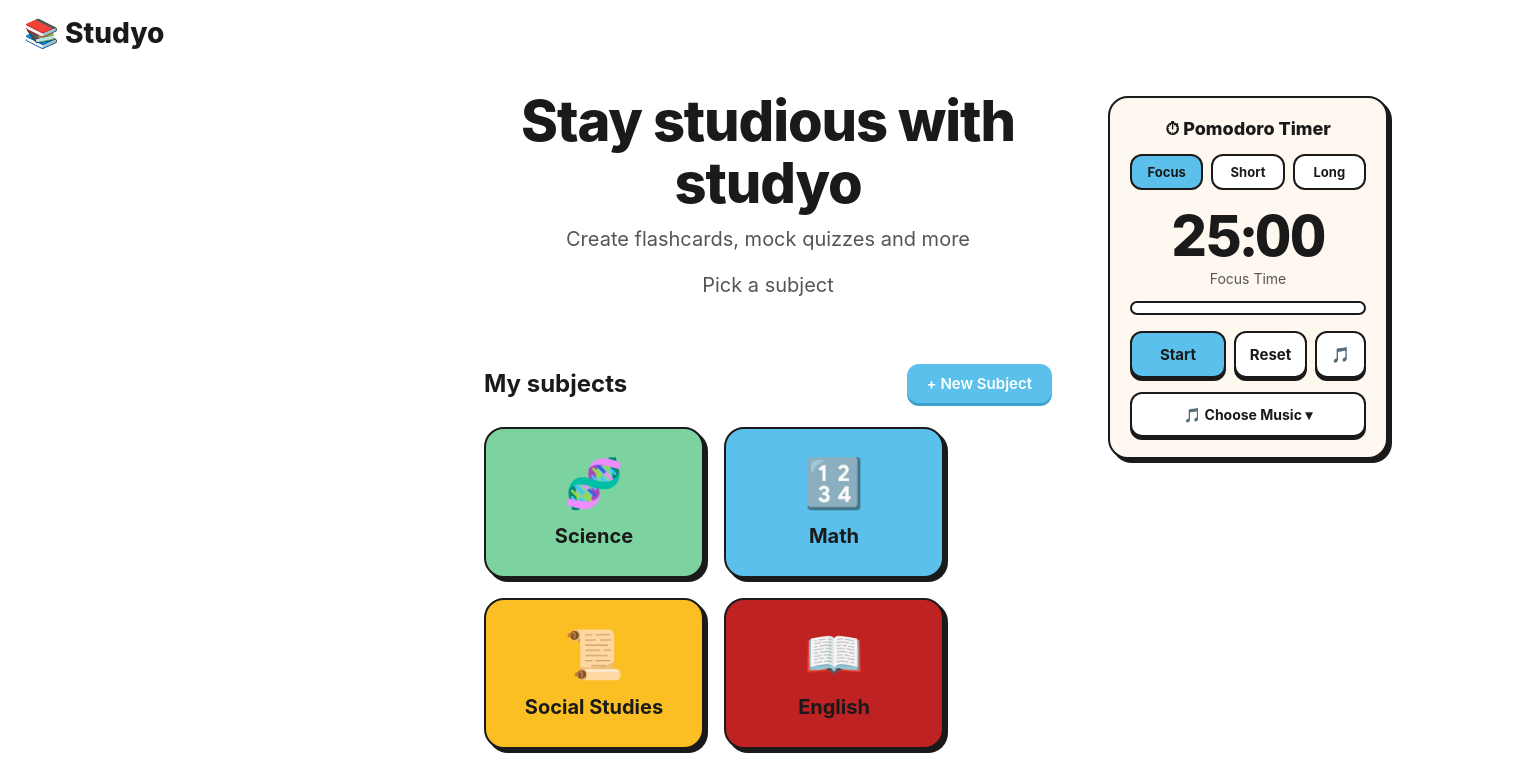
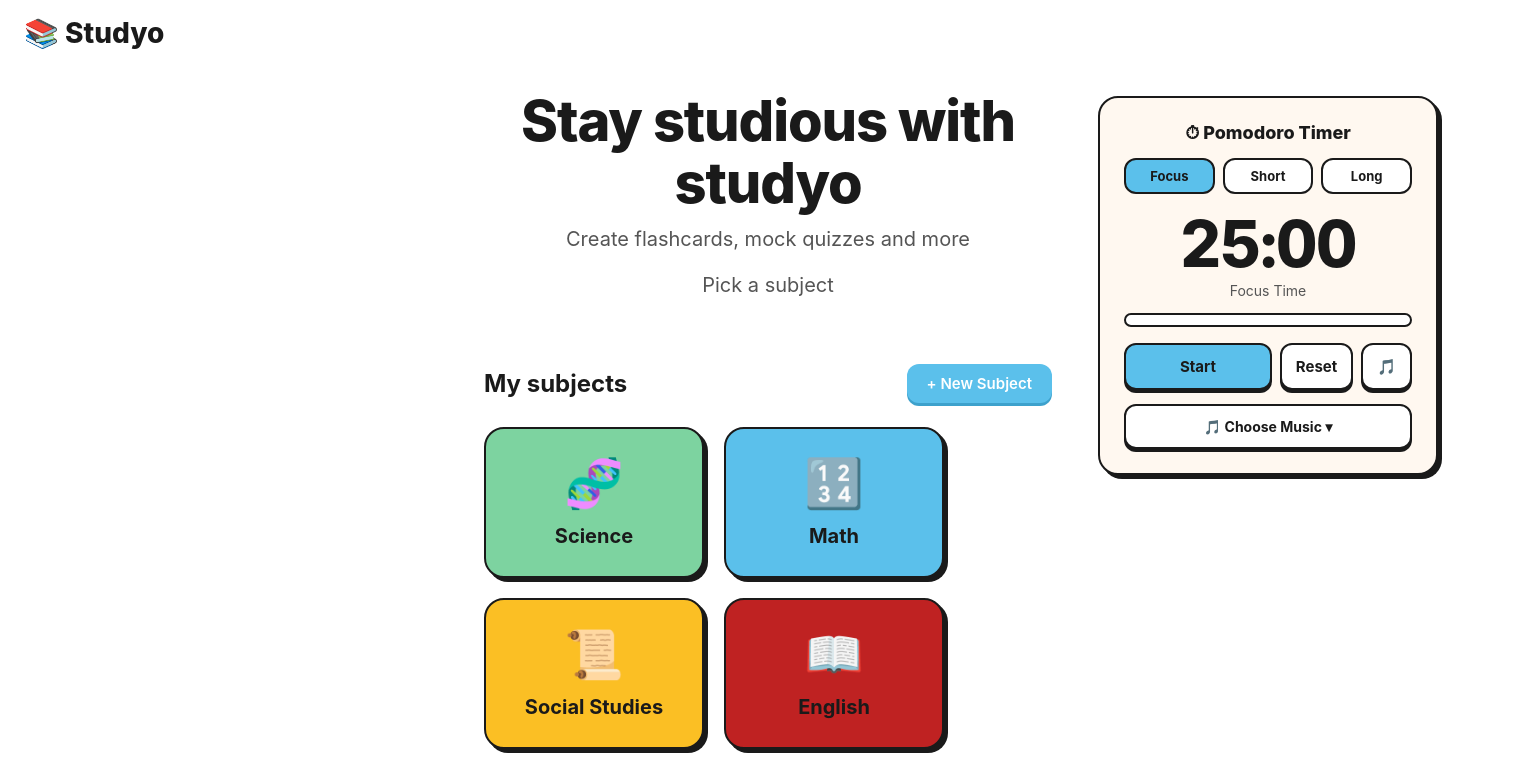
Before and after one commit to denvabeaubrun/Studyo, a React (Vite) app: page / in a window 1536 px wide. Shown: the top 767 px of the page. Built offline with nearby package versions, Linux system fonts and the light colour scheme.

Commit message:
Adjust Pomodoro card dimensions and styles

```diff
--- a/src/components/Pomodoro.css
+++ b/src/components/Pomodoro.css
@@ -5,9 +5,9 @@
 
   box-sizing: border-box;
   width: 100%;
-  max-width: 300px;
+  max-width: 340px;
   margin: 24px auto;
-  padding: 20px;
+  padding: 24px;
   text-align: center;
   color: var(--pomo-ink);
   background: #fff8f0;
@@ -43,9 +43,10 @@
   .pomo-card {
     position: absolute;
     top: 96px;
-    left: calc(50% + 340px); /* hugs the right edge of the 600px content column */
+    left: calc(50% + 330px); /* just right of the 600px content column */
     margin: 0;
-    width: 280px;
+    width: clamp(280px, calc(50vw - 354px), 340px); /* grows up to 340px as the screen allows */
+    max-width: none;
   }
 }
 
@@ -74,7 +75,7 @@
 
 .pomo-digits {
   margin-top: 18px;
-  font-size: 56px;
+  font-size: 64px;
   font-weight: 800;
   line-height: 1;
   letter-spacing: -0.02em;
```
